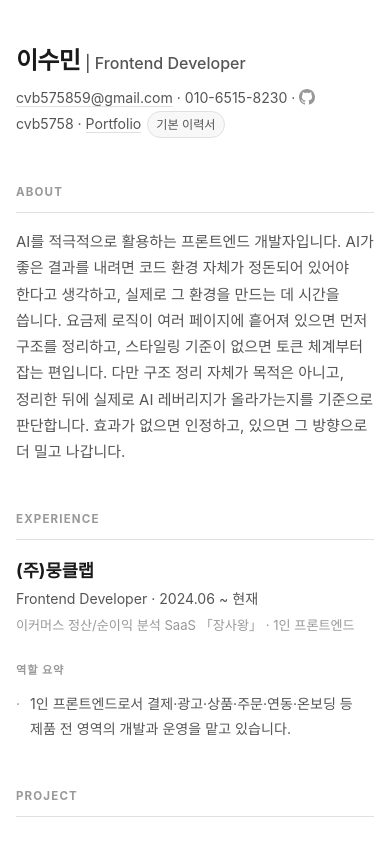
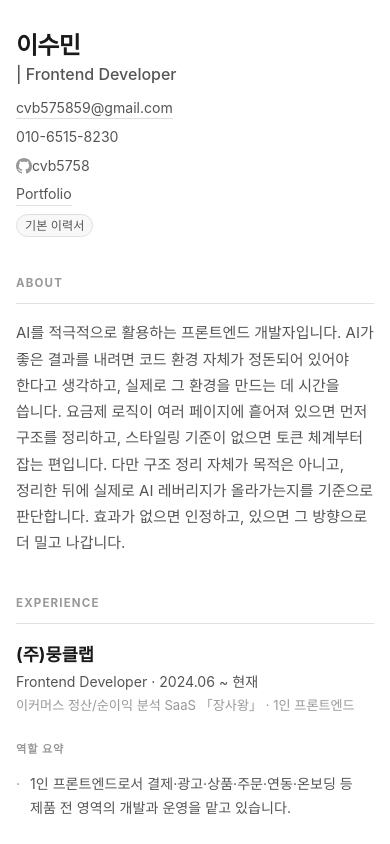
Before and after one commit to cvb5758/resume, a plain HTML site: page index-detailed.html in a window 390 px wide. Shown: the top 844 px of the page. Drawn offline with Linux system fonts and the light colour scheme.

Commit message:
Improve mobile layout for resume pages

```diff
--- a/index-detailed.html
+++ b/index-detailed.html
@@ -105,17 +105,32 @@
       letter-spacing: 0;
     }
     .contact {
-      margin-top: 4px;
+      margin-top: 8px;
       font-size: 0.88rem;
       color: var(--text-sub);
+      display: flex;
+      flex-wrap: wrap;
+      align-items: center;
+      gap: 6px 0;
     }
+    .contact-item {
+      display: inline-flex;
+      align-items: center;
+      min-width: 0;
+    }
+    .contact-item + .contact-item::before {
+      content: "·";
+      color: var(--text-muted);
+      margin: 0 10px;
+    }
+    .contact a { overflow-wrap: anywhere; }
     .github-link { border-bottom: none; }
     .github-link svg { opacity: 0.6; transition: opacity 0.15s; }
     .github-link:hover svg { opacity: 1; }
     .view-link {
-      display: inline-block;
+      display: inline-flex;
+      align-items: center;
       padding: 2px 8px;
-      margin-left: 2px;
       border: 1px solid var(--border);
       border-radius: 999px;
       font-size: 0.76rem;
@@ -300,11 +315,28 @@
     }
 
     @media (max-width: 560px) {
-      main { padding: 40px 16px 64px; }
-      header h1 { font-size: 1.5rem; }
+      main { padding: 32px 16px 56px; }
+      header h1 { font-size: 1.5rem; line-height: 1.2; }
+      .title-role { display: block; margin-top: 4px; }
+      .contact {
+        margin-top: 14px;
+        flex-direction: column;
+        align-items: flex-start;
+        gap: 8px;
+      }
+      .contact-item + .contact-item::before { content: none; }
+      .contact-item { line-height: 1.45; }
+      section { margin-top: 36px; }
+      .company-head .role,
+      .company-head .desc { line-height: 1.6; }
       .skills dl { grid-template-columns: 1fr; }
       .skills dt { margin-top: 10px; }
-      .proj-title { flex-wrap: wrap; }
+      .proj-title {
+        flex-direction: column;
+        align-items: flex-start;
+        gap: 4px;
+      }
+      .stats span { white-space: normal; }
     }
   </style>
 </head>
@@ -318,10 +350,11 @@
     <header>
       <h1>이수민 <span class="title-role">| Frontend Developer</span></h1>
       <p class="contact">
-        <a href="mailto:cvb575859@gmail.com">cvb575859@gmail.com</a> · 010-6515-8230 ·
-        <a href="https://github.com/cvb5758" rel="me" class="github-link"><svg width="16" height="16" viewBox="0 0 16 16" fill="currentColor" style="vertical-align:-2px"><path d="M8 0C3.58 0 0 3.58 0 8c0 3.54 2.29 6.53 5.47 7.59.4.07.55-.17.55-.38 0-.19-.01-.82-.01-1.49-2.01.37-2.53-.49-2.69-.94-.09-.23-.48-.94-.82-1.13-.28-.15-.68-.52-.01-.53.63-.01 1.08.58 1.23.82.72 1.21 1.87.87 2.33.66.07-.52.28-.87.51-1.07-1.78-.2-3.64-.89-3.64-3.95 0-.87.31-1.59.82-2.15-.08-.2-.36-1.02.08-2.12 0 0 .67-.21 2.2.82.64-.18 1.32-.27 2-.27.68 0 1.36.09 2 .27 1.53-1.04 2.2-.82 2.2-.82.44 1.1.16 1.92.08 2.12.51.56.82 1.27.82 2.15 0 3.07-1.87 3.75-3.65 3.95.29.25.54.73.54 1.48 0 1.07-.01 1.93-.01 2.2 0 .21.15.46.55.38A8.013 8.013 0 0016 8c0-4.42-3.58-8-8-8z"/></svg> cvb5758</a> ·
-        <a href="portfolio.html" class="portfolio-link">Portfolio</a>
-        <a href="index.html" class="view-link">기본 이력서</a>
+        <a href="mailto:cvb575859@gmail.com" class="contact-item">cvb575859@gmail.com</a>
+        <span class="contact-item">010-6515-8230</span>
+        <a href="https://github.com/cvb5758" rel="me" class="contact-item github-link"><svg width="16" height="16" viewBox="0 0 16 16" fill="currentColor" style="vertical-align:-2px"><path d="M8 0C3.58 0 0 3.58 0 8c0 3.54 2.29 6.53 5.47 7.59.4.07.55-.17.55-.38 0-.19-.01-.82-.01-1.49-2.01.37-2.53-.49-2.69-.94-.09-.23-.48-.94-.82-1.13-.28-.15-.68-.52-.01-.53.63-.01 1.08.58 1.23.82.72 1.21 1.87.87 2.33.66.07-.52.28-.87.51-1.07-1.78-.2-3.64-.89-3.64-3.95 0-.87.31-1.59.82-2.15-.08-.2-.36-1.02.08-2.12 0 0 .67-.21 2.2.82.64-.18 1.32-.27 2-.27.68 0 1.36.09 2 .27 1.53-1.04 2.2-.82 2.2-.82.44 1.1.16 1.92.08 2.12.51.56.82 1.27.82 2.15 0 3.07-1.87 3.75-3.65 3.95.29.25.54.73.54 1.48 0 1.07-.01 1.93-.01 2.2 0 .21.15.46.55.38A8.013 8.013 0 0016 8c0-4.42-3.58-8-8-8z"/></svg> cvb5758</a>
+        <a href="portfolio.html" class="contact-item portfolio-link">Portfolio</a>
+        <a href="index.html" class="contact-item view-link">기본 이력서</a>
       </p>
     </header>
 
```
Also changed, not shown: index.html (+43 -10 lines).
